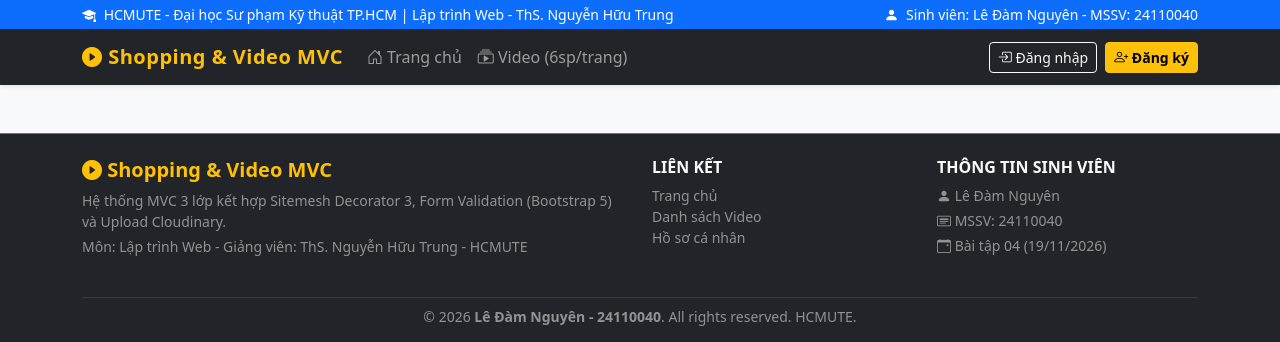
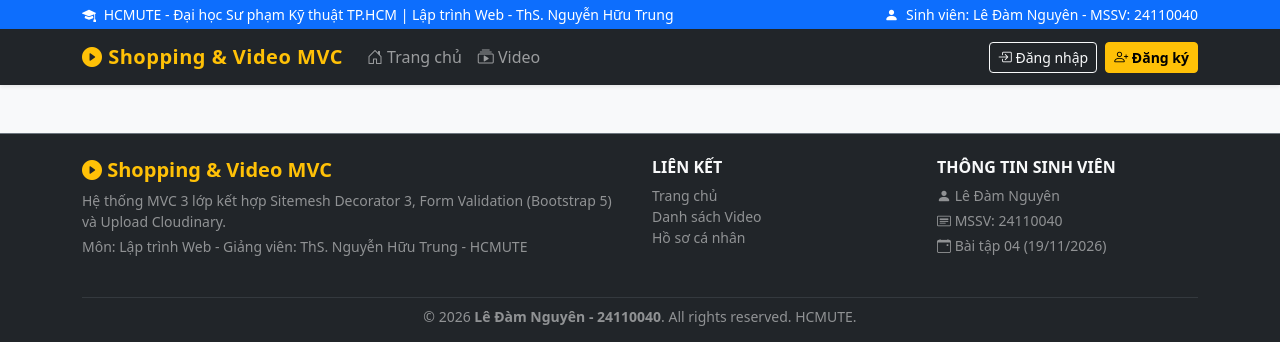
Before and after one commit to ledamnguyen01/24110040_LeDamNguyen_BaiTap02, a Java web app: template src/main/webapp/WEB-INF/decorators/web.jsp in a window 1280 px wide. Shown: the top 342 px of the page. Run offline with Tomcat 11, a stand-in JSP engine, Linux system fonts and the light colour scheme; the template is opened without the code that fills it, so the values that code supplies are empty.

Commit message:
Polish SiteMesh web navbar labels so logged-in admin header stays single-line

```diff
--- a/src/main/webapp/common/web/header.jsp
+++ b/src/main/webapp/common/web/header.jsp
@@ -10,7 +10,7 @@
                 <span class="navbar-toggler-icon"></span>
             </button>
             <div class="collapse navbar-collapse" id="navbarMain">
-                <ul class="navbar-nav me-auto mb-2 mb-lg-0">
+                <ul class="navbar-nav me-auto mb-2 mb-lg-0 text-nowrap">
                     <li class="nav-item">
                         <a class="nav-link" href="${pageContext.request.contextPath}/home">
                             <i class="bi bi-house-door"></i> Trang chủ
@@ -18,7 +18,7 @@
                     </li>
                     <li class="nav-item">
                         <a class="nav-link" href="${pageContext.request.contextPath}/video">
-                            <i class="bi bi-collection-play"></i> Video (6sp/trang)
+                            <i class="bi bi-collection-play"></i> Video
                         </a>
                     </li>
                     <c:if test="${sessionScope.account != null}">
@@ -29,20 +29,20 @@
                         </li>
                         <li class="nav-item">
                             <a class="nav-link text-success" href="${pageContext.request.contextPath}/profile">
-                                <i class="bi bi-person-badge"></i> Hồ sơ cá nhân (Profile)
+                                <i class="bi bi-person-badge"></i> Hồ sơ
                             </a>
                         </li>
                     </c:if>
                     <c:if test="${sessionScope.account != null && sessionScope.account.roleid == 1}">
                         <li class="nav-item">
                             <a class="nav-link text-warning fw-semibold" href="${pageContext.request.contextPath}/admin/category/list">
-                                <i class="bi bi-gear-fill"></i> Quản trị Admin
+                                <i class="bi bi-gear-fill"></i> Quản trị
                             </a>
                         </li>
                     </c:if>
                 </ul>
 
-                <ul class="navbar-nav ms-auto align-items-center">
+                <ul class="navbar-nav ms-auto align-items-center text-nowrap">
                     <c:choose>
                         <c:when test="${sessionScope.account == null}">
                             <li class="nav-item me-2">
```
